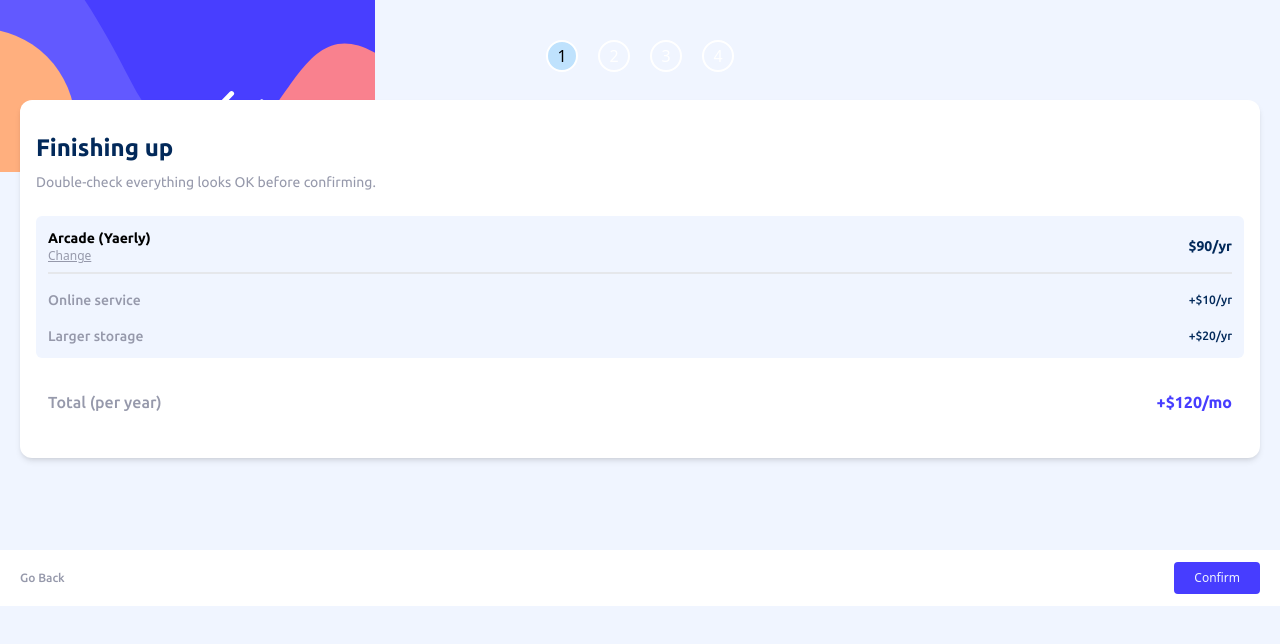
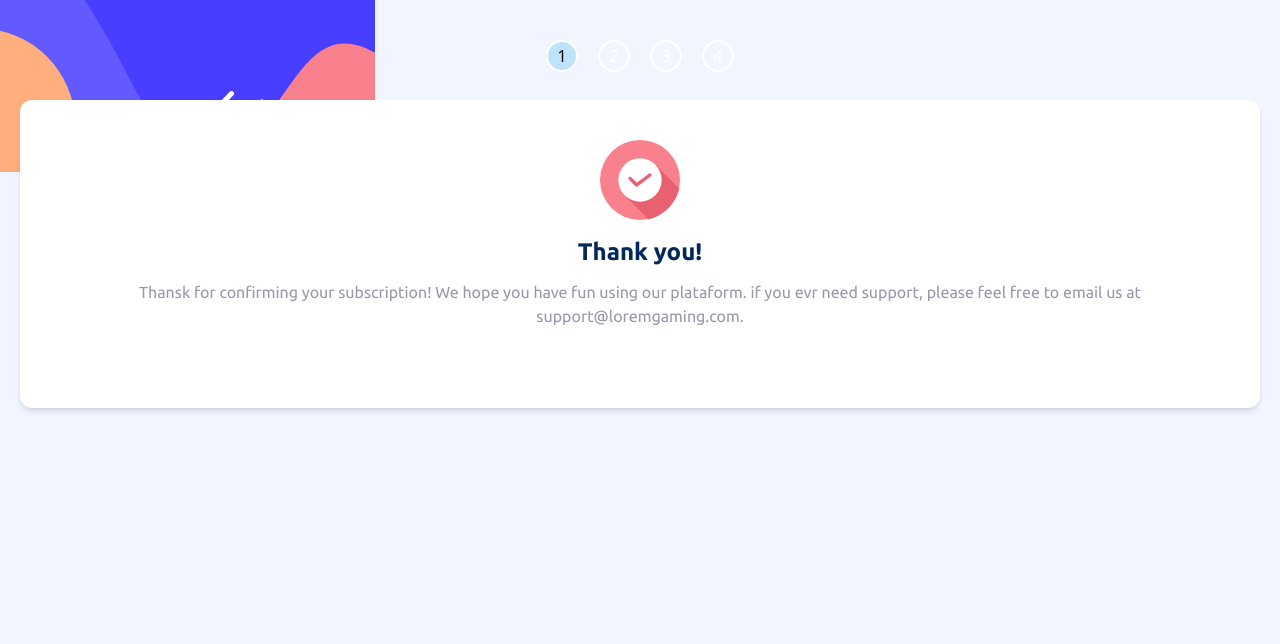
Before and after one commit to Diego2Drm/multi-step-form, a React (Vite) app: page / in a window 1280 px wide. Shown: the top 644 px of the page. Built offline with nearby package versions, Linux system fonts and the light colour scheme.

Commit message:
feat: StepFivePage

```diff
--- a/src/App.jsx
+++ b/src/App.jsx
@@ -1,4 +1,5 @@
 import { Layout } from "./Layou"
+import { StepFivePage } from "./pages/StepFivePage"
 import { StepFourPage } from "./pages/StepFourPage"
 import { StepOnePage } from "./pages/StepOnePage"
 import { StepThreePage } from "./pages/StepThreePage"
@@ -13,7 +14,8 @@ function App() {
         {/* <StepOnePage /> */}
         {/* <StepTwoPage /> */}
         {/* <StepThreePage /> */}
-        <StepFourPage />
+        {/* <StepFourPage /> */}
+        <StepFivePage />
       </Layout>
 
     </>
--- /dev/null
+++ b/src/pages/StepFivePage.jsx
@@ -0,0 +1,22 @@
+import React from "react";
+import iconThankYou from "../assets/images/icon-thank-you.svg"
+const StepFivePage = () => {
+  return (
+    <section className="bg-white mt-7 px-4 rounded-xl shadow-md pb-20">
+      <div className="flex flex-col items-center justify-center pt-10">
+        <img src={iconThankYou} alt="icon-thank-you" />
+        <h1 className="text-Blue-950 font-Ubuntu-Bold text-2xl mt-4">Thank you!</h1>
+        <p className="text-Grey-500 font-Ubuntu-Regular text-center mt-3">
+          Thansk for confirming your subscription!
+          We hope you have fun using our
+          plataform. if you evr need support,
+          please feel free to email us at
+          support@loremgaming.com.
+        </p>
+      </div>
+
+    </section>
+  )
+};
+
+export { StepFivePage };
```
